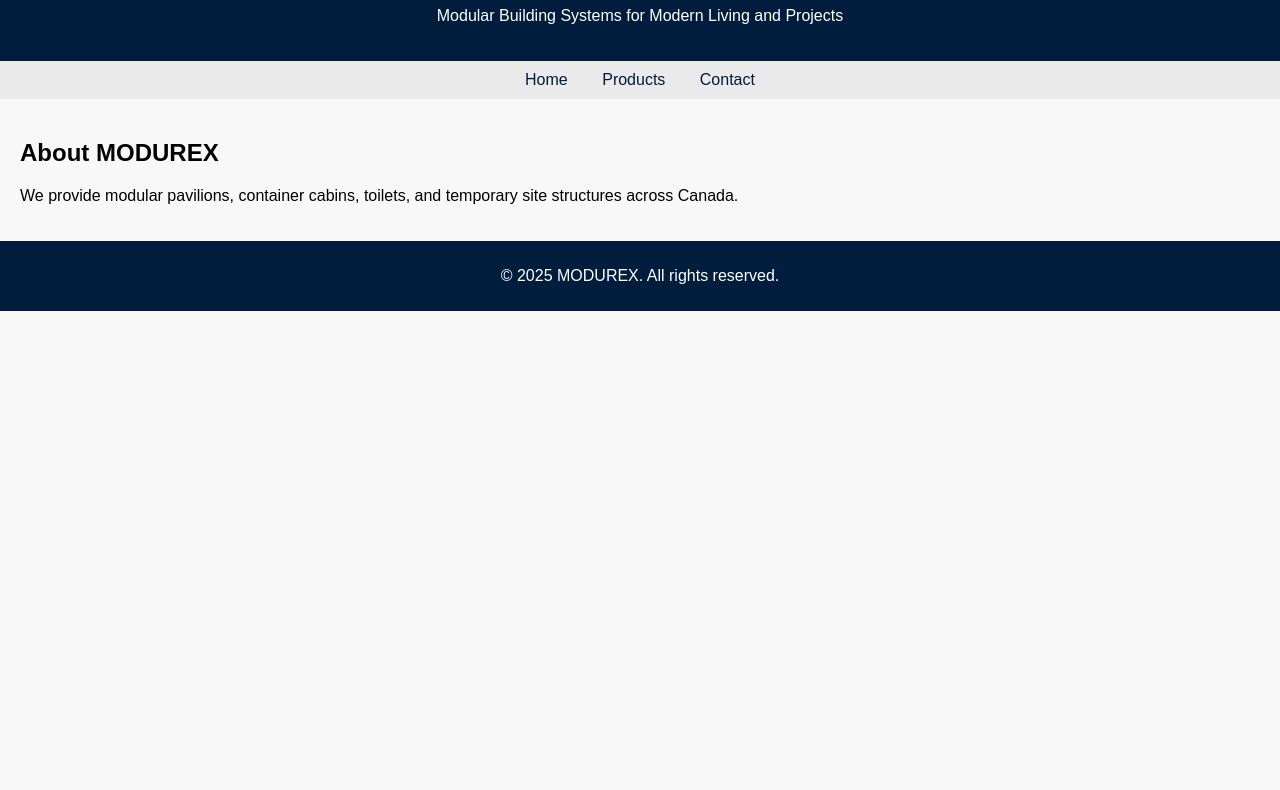
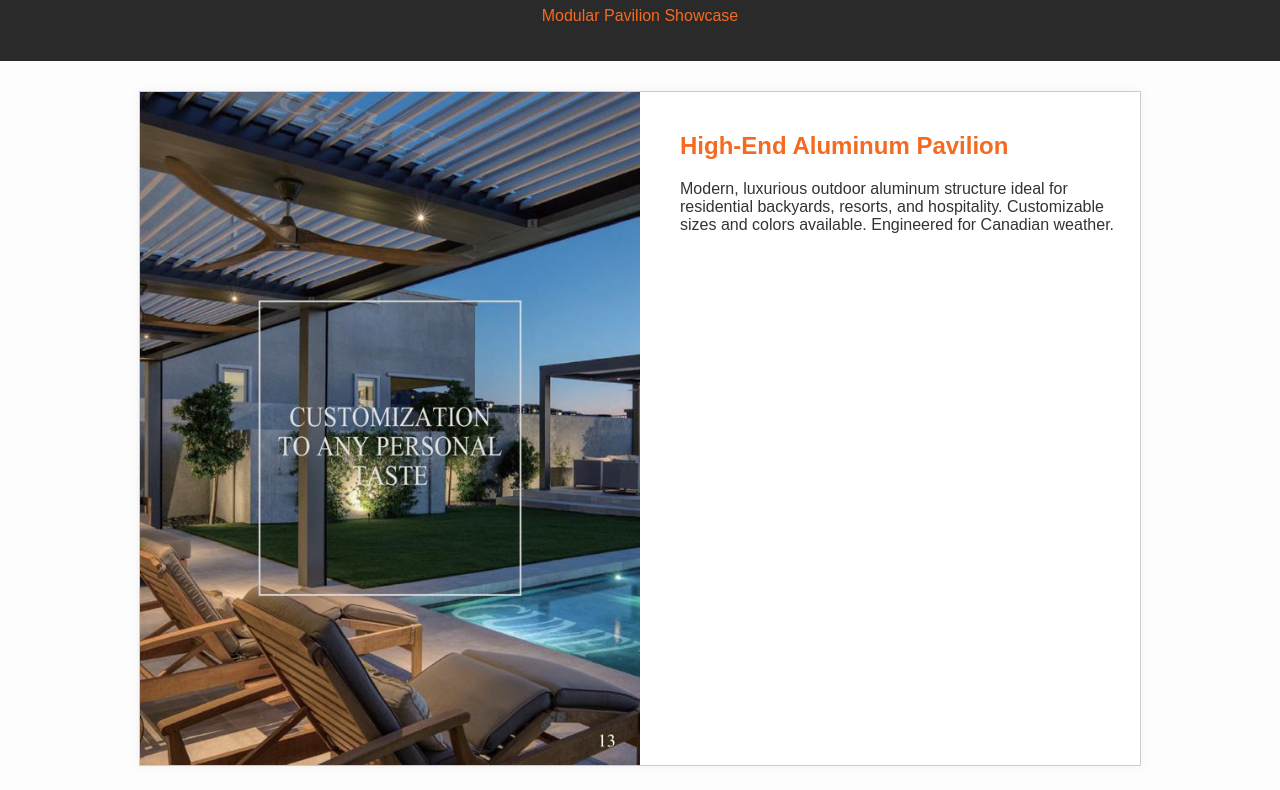
Before and after one commit to badpanda1995/company-site-demo, a plain HTML site: page index.html in a window 1280 px wide. Shown: the part 93-883 px from the top of the page. Before the commit the page ends 800 px from the top, so only its background shows below. Drawn offline with Linux system fonts and the light colour scheme.

Commit message:
Update product showcase layout

```diff
--- a/index.html
+++ b/index.html
@@ -2,23 +2,22 @@
 <html lang="en">
 <head>
   <meta charset="UTF-8" />
-  <meta name="viewport" content="width=device-width, initial-scale=1.0"/>
-  <title>MODUREX | Modular Building Systems</title>
+  <title>MODUREX | Pavilion Product Showcase</title>
   <link rel="stylesheet" href="style.css" />
 </head>
 <body>
   <header>
     <h1>MODUREX</h1>
-    <p>Modular Building Systems for Modern Living and Projects</p>
+    <p>Modular Pavilion Showcase</p>
   </header>
-  <nav>
-    <a href="index.html">Home</a>
-    <a href="products.html">Products</a>
-    <a href="contact.html">Contact</a>
-  </nav>
   <main>
-    <h2>About MODUREX</h2>
-    <p>We provide modular pavilions, container cabins, toilets, and temporary site structures across Canada.</p>
+    <div class="product-card">
+      <img src="product-pavilion.jpg" alt="Aluminum Pavilion">
+      <div class="product-info">
+        <h2>High-End Aluminum Pavilion</h2>
+        <p>Modern, luxurious outdoor aluminum structure ideal for residential backyards, resorts, and hospitality. Customizable sizes and colors available. Engineered for Canadian weather.</p>
+      </div>
+    </div>
   </main>
   <footer>
     <p>© 2025 MODUREX. All rights reserved.</p>
--- a/style.css
+++ b/style.css
@@ -1,30 +1,41 @@
 body {
   font-family: Arial, sans-serif;
   margin: 0;
-  background-color: #f8f8f8;
+  background-color: #fdfdfd;
+  color: #333;
 }
 header {
-  background-color: #001d3d;
-  color: white;
+  background-color: #2A2A2A;
+  color: #F46A21;
   padding: 20px;
   text-align: center;
 }
-nav {
-  background-color: #eaeaea;
-  padding: 10px;
-  text-align: center;
-}
-nav a {
-  margin: 0 15px;
-  text-decoration: none;
-  color: #001d3d;
-}
-main {
-  padding: 20px;
-}
 footer {
-  background-color: #001d3d;
+  background-color: #2A2A2A;
   color: white;
   text-align: center;
   padding: 10px;
 }
+main {
+  padding: 30px;
+  display: flex;
+  justify-content: center;
+}
+.product-card {
+  max-width: 1000px;
+  border: 1px solid #ccc;
+  box-shadow: 0 0 10px rgba(0,0,0,0.05);
+  display: flex;
+  gap: 20px;
+  background: white;
+}
+.product-card img {
+  width: 50%;
+  object-fit: cover;
+}
+.product-info {
+  padding: 20px;
+}
+.product-info h2 {
+  color: #F46A21;
+}
```
Also changed, not shown: product-pavilion.jpg (added).
